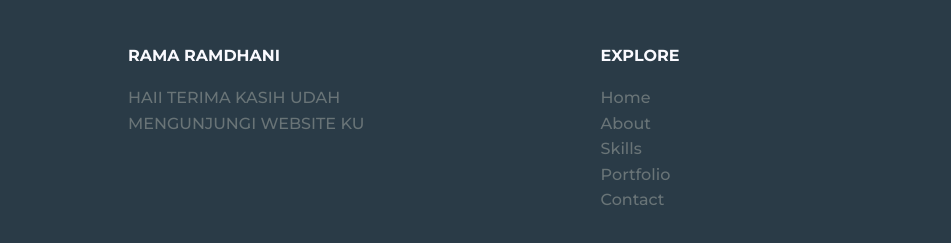
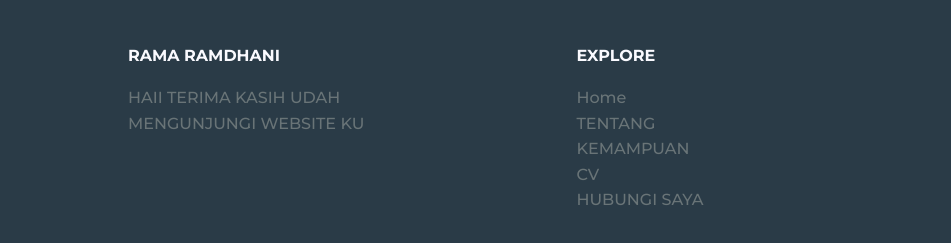
Before and after one commit to rama7466/portofoliorama, a plain HTML site: page index.html in a window 1280 px wide. Shown: the part 2874-3117 px from the top of the page, 0-951 px from the left. Drawn offline with nearby package versions, Linux system fonts and the light colour scheme.

Commit message:
portofolioram

```diff
--- a/index.html
+++ b/index.html
@@ -143,10 +143,10 @@
                     <h2 class="footer__title">EXPLORE</h2>
                     <ul>
                         <li><a href="#home" class="footer__link">Home</a></li>
-                        <li><a href="#about" class="footer__link">About</a></li>
-                        <li><a href="#skills" class="footer__link">Skills</a></li>
-                        <li><a href="#portfolio" class="footer__link">Portfolio</a></li>
-                        <li><a href="#Contact" class="footer__link">Contact</a></li>
+                        <li><a href="#about" class="footer__link">TENTANG</a></li>
+                        <li><a href="#skills" class="footer__link">KEMAMPUAN</a></li>
+                        <li><a href="#portfolio" class="footer__link">CV</a></li>
+                        <li><a href="#Contact" class="footer__link">HUBUNGI SAYA</a></li>
                     </ul>
                 </div>
 
```
